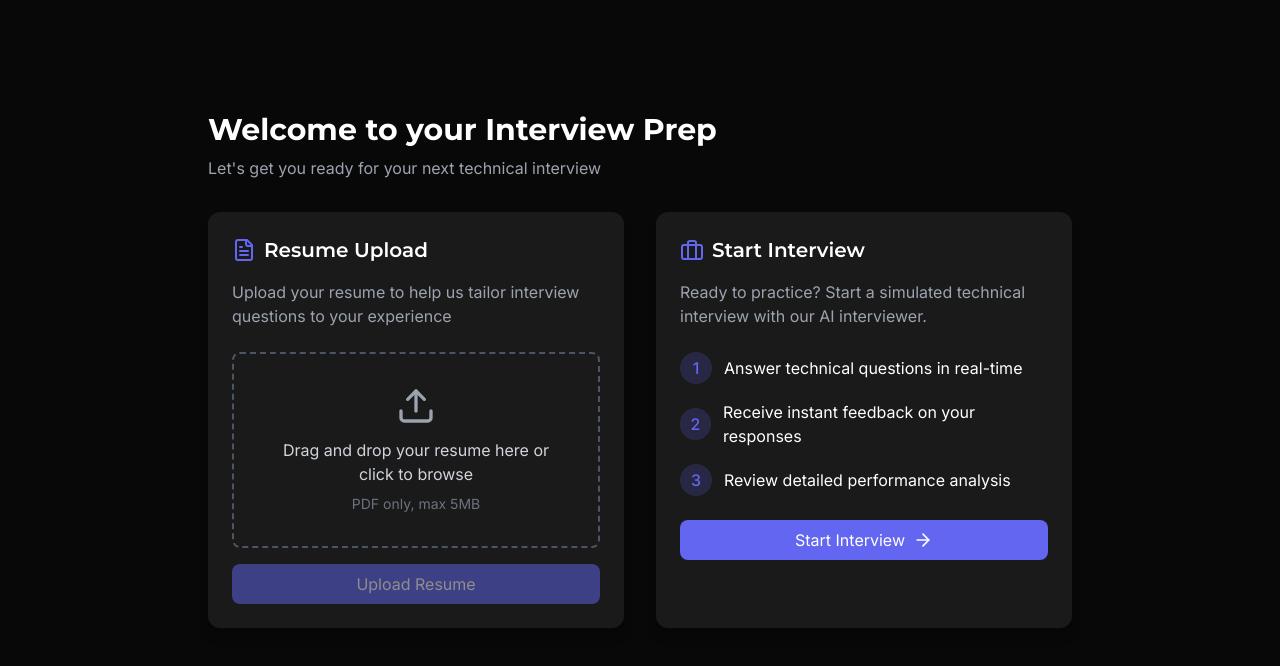
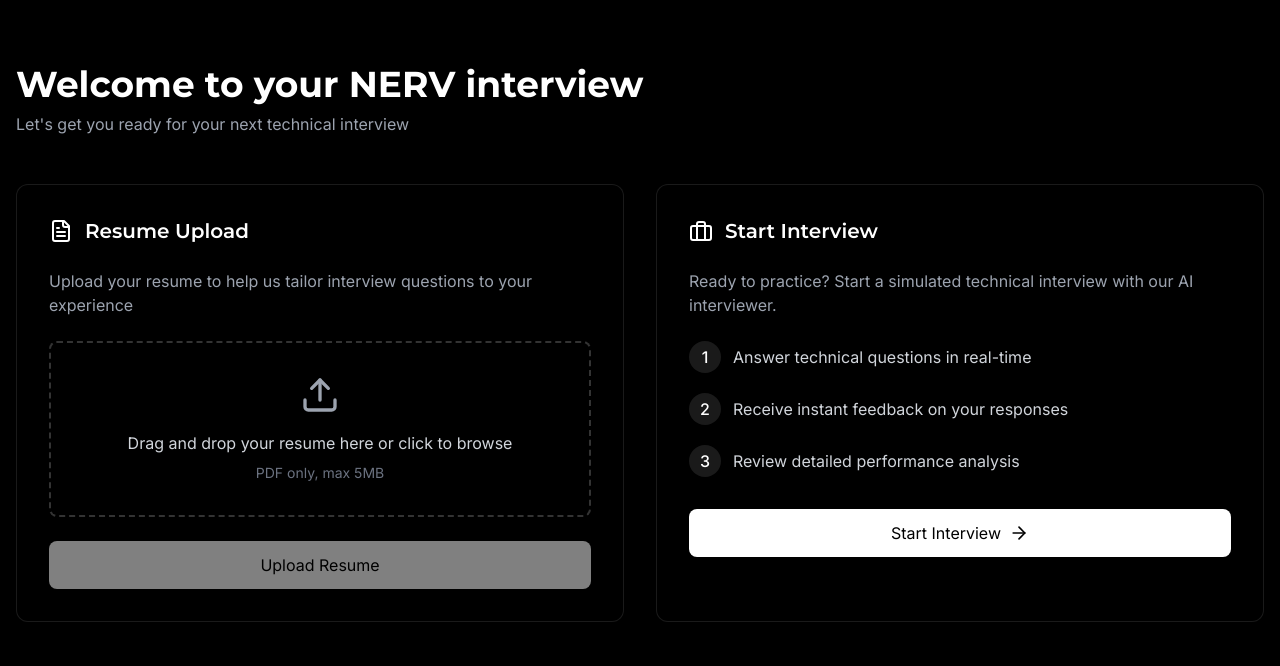
Before and after one commit to team-ASKA/NERV, a React (Vite) app: page /dashboard in a window 1280 px wide. Shown: the top 666 px of the page. Built offline with nearby package versions, Linux system fonts and the light colour scheme; no server answers; sample sign-in values are in the browser's storage.

Commit message:
dashboard:(file upload)

```diff
--- a/src/pages/Dashboard.tsx
+++ b/src/pages/Dashboard.tsx
@@ -2,6 +2,7 @@
 import { useNavigate } from 'react-router-dom';
 import { Upload, FileText, CheckCircle, AlertCircle, ArrowRight, Briefcase } from 'lucide-react';
 import { useAuth } from '../contexts/AuthContext';
+import { motion } from 'framer-motion';
 
 const Dashboard = () => {
   const { currentUser } = useAuth();
@@ -62,16 +63,27 @@
   };
 
   return (
-    <div className="min-h-screen pt-16 bg-primary">
-      <div className="max-w-4xl mx-auto px-4 py-12">
-        <h1 className="text-3xl font-bold mb-2">Welcome to your Interview Prep</h1>
-        <p className="text-gray-400 mb-8">Let's get you ready for your next technical interview</p>
+    <div className="min-h-screen bg-black">
+      <div className="max-w-7xl mx-auto px-4 py-16">
+        <motion.div
+          initial={{ opacity: 0, y: 20 }}
+          animate={{ opacity: 1, y: 0 }}
+          transition={{ duration: 0.5 }}
+        >
+          <h1 className="text-4xl font-bold mb-2">Welcome to your NERV interview</h1>
+          <p className="text-gray-400 mb-12">Let's get you ready for your next technical interview</p>
+        </motion.div>
 
         <div className="grid grid-cols-1 md:grid-cols-2 gap-8 mb-12">
           {/* Resume Upload Card */}
-          <div className="bg-secondary rounded-xl p-6 shadow-lg">
-            <div className="flex items-center mb-4">
-              <FileText className="h-6 w-6 text-accent mr-2" />
+          <motion.div
+            initial={{ opacity: 0, y: 30 }}
+            animate={{ opacity: 1, y: 0 }}
+            transition={{ duration: 0.5, delay: 0.1 }}
+            className="bg-black border border-white/10 rounded-xl p-8 shadow-lg hover:border-white/30 transition-all"
+          >
+            <div className="flex items-center mb-6">
+              <FileText className="h-6 w-6 text-white mr-3" />
               <h2 className="text-xl font-semibold">Resume Upload</h2>
             </div>
             <p className="text-gray-400 mb-6">
@@ -81,10 +93,10 @@
             {!uploadSuccess ? (
               <>
                 <div
-                  className="border-2 border-dashed border-gray-600 rounded-lg p-8 mb-4 text-center cursor-pointer hover:border-accent transition-colors"
+                  className="border-2 border-dashed border-white/20 rounded-lg p-8 mb-6 text-center cursor-pointer hover:border-white/50 transition-colors"
                   onClick={() => document.getElementById('resume-upload')?.click()}
                 >
-                  <Upload className="h-10 w-10 text-gray-400 mx-auto mb-3" />
+                  <Upload className="h-10 w-10 text-gray-400 mx-auto mb-4" />
                   <p className="text-gray-300 mb-2">Drag and drop your resume here or click to browse</p>
                   <p className="text-gray-500 text-sm">PDF only, max 5MB</p>
                   <input
@@ -97,8 +109,8 @@
                 </div>
 
                 {file && (
-                  <div className="flex items-center bg-gray-800 p-3 rounded-lg mb-4">
-                    <FileText className="h-5 w-5 text-accent mr-2" />
+                  <div className="flex items-center bg-white/5 p-4 rounded-lg mb-6">
+                    <FileText className="h-5 w-5 text-white mr-3" />
                     <span className="text-sm truncate flex-1">{file.name}</span>
                     <span className="text-xs text-gray-400">
                       {(file.size / 1024 / 1024).toFixed(2)} MB
@@ -107,7 +119,7 @@
                 )}
 
                 {error && (
-                  <div className="flex items-center text-red-500 mb-4">
+                  <div className="flex items-center text-red-500 mb-6 p-4 bg-red-500/10 border border-red-500/30 rounded-lg">
                     <AlertCircle className="h-5 w-5 mr-2" />
                     <span className="text-sm">{error}</span>
                   </div>
@@ -116,11 +128,11 @@
                 <button
                   onClick={handleUpload}
                   disabled={!file || uploading}
-                  className="w-full py-2 bg-accent text-white rounded-lg hover:bg-accent/90 transition-colors disabled:opacity-50 disabled:cursor-not-allowed flex items-center justify-center"
+                  className="w-full py-3 bg-white text-black rounded-lg hover:bg-black hover:text-white hover:border hover:border-white transition-all disabled:opacity-50 disabled:cursor-not-allowed flex items-center justify-center"
                 >
                   {uploading ? (
                     <>
-                      <div className="animate-spin h-5 w-5 mr-2 border-2 border-white border-t-transparent rounded-full"></div>
+                      <div className="animate-spin h-5 w-5 mr-2 border-2 border-current border-t-transparent rounded-full"></div>
                       Uploading...
                     </>
                   ) : (
@@ -137,47 +149,52 @@
                 <p className="text-gray-400 mb-4">Your resume has been successfully uploaded.</p>
               </div>
             )}
-          </div>
+          </motion.div>
 
           {/* Interview Prep Card */}
-          <div className="bg-secondary rounded-xl p-6 shadow-lg">
-            <div className="flex items-center mb-4">
-              <Briefcase className="h-6 w-6 text-accent mr-2" />
+          <motion.div
+            initial={{ opacity: 0, y: 30 }}
+            animate={{ opacity: 1, y: 0 }}
+            transition={{ duration: 0.5, delay: 0.2 }}
+            className="bg-black border border-white/10 rounded-xl p-8 shadow-lg hover:border-white/30 transition-all"
+          >
+            <div className="flex items-center mb-6">
+              <Briefcase className="h-6 w-6 text-white mr-3" />
               <h2 className="text-xl font-semibold">Start Interview</h2>
             </div>
             <p className="text-gray-400 mb-6">
               Ready to practice? Start a simulated technical interview with our AI interviewer.
             </p>
 
-            <div className="space-y-4 mb-6">
+            <div className="space-y-5 mb-8">
               <div className="flex items-center">
-                <div className="w-8 h-8 rounded-full bg-accent/20 flex items-center justify-center mr-3">
-                  <span className="text-accent font-medium">1</span>
+                <div className="w-8 h-8 rounded-full bg-white/10 flex items-center justify-center mr-3">
+                  <span className="text-white font-medium">1</span>
                 </div>
-                <span>Answer technical questions in real-time</span>
+                <span className="text-gray-300">Answer technical questions in real-time</span>
               </div>
               <div className="flex items-center">
-                <div className="w-8 h-8 rounded-full bg-accent/20 flex items-center justify-center mr-3">
-                  <span className="text-accent font-medium">2</span>
+                <div className="w-8 h-8 rounded-full bg-white/10 flex items-center justify-center mr-3">
+                  <span className="text-white font-medium">2</span>
                 </div>
-                <span>Receive instant feedback on your responses</span>
+                <span className="text-gray-300">Receive instant feedback on your responses</span>
               </div>
               <div className="flex items-center">
-                <div className="w-8 h-8 rounded-full bg-accent/20 flex items-center justify-center mr-3">
-                  <span className="text-accent font-medium">3</span>
+                <div className="w-8 h-8 rounded-full bg-white/10 flex items-center justify-center mr-3">
+                  <span className="text-white font-medium">3</span>
                 </div>
-                <span>Review detailed performance analysis</span>
+                <span className="text-gray-300">Review detailed performance analysis</span>
               </div>
             </div>
 
             <button
               onClick={startInterview}
-              className="w-full py-2 bg-accent text-white rounded-lg hover:bg-accent/90 transition-colors flex items-center justify-center"
+              className="w-full py-3 bg-white text-black rounded-lg hover:bg-black hover:text-white hover:border hover:border-white transition-all flex items-center justify-center"
             >
               Start Interview
               <ArrowRight className="ml-2 h-5 w-5" />
             </button>
-          </div>
+          </motion.div>
         </div>
       </div>
     </div>
--- a/src/pages/LandingPage.tsx
+++ b/src/pages/LandingPage.tsx
@@ -1,5 +1,5 @@
 import { motion } from 'framer-motion';
-import { ArrowRight, Mic, Brain, BarChart as ChartBar, CheckCircle, Users, Shield, Zap, BookOpen, Award } from 'lucide-react';
+import { ArrowRight, Mic, Brain, BarChart as ChartBar, CheckCircle, Zap, BookOpen, Award } from 'lucide-react';
 import { Link } from 'react-router-dom';
 import Spline from '../components/Spline'
 
```
